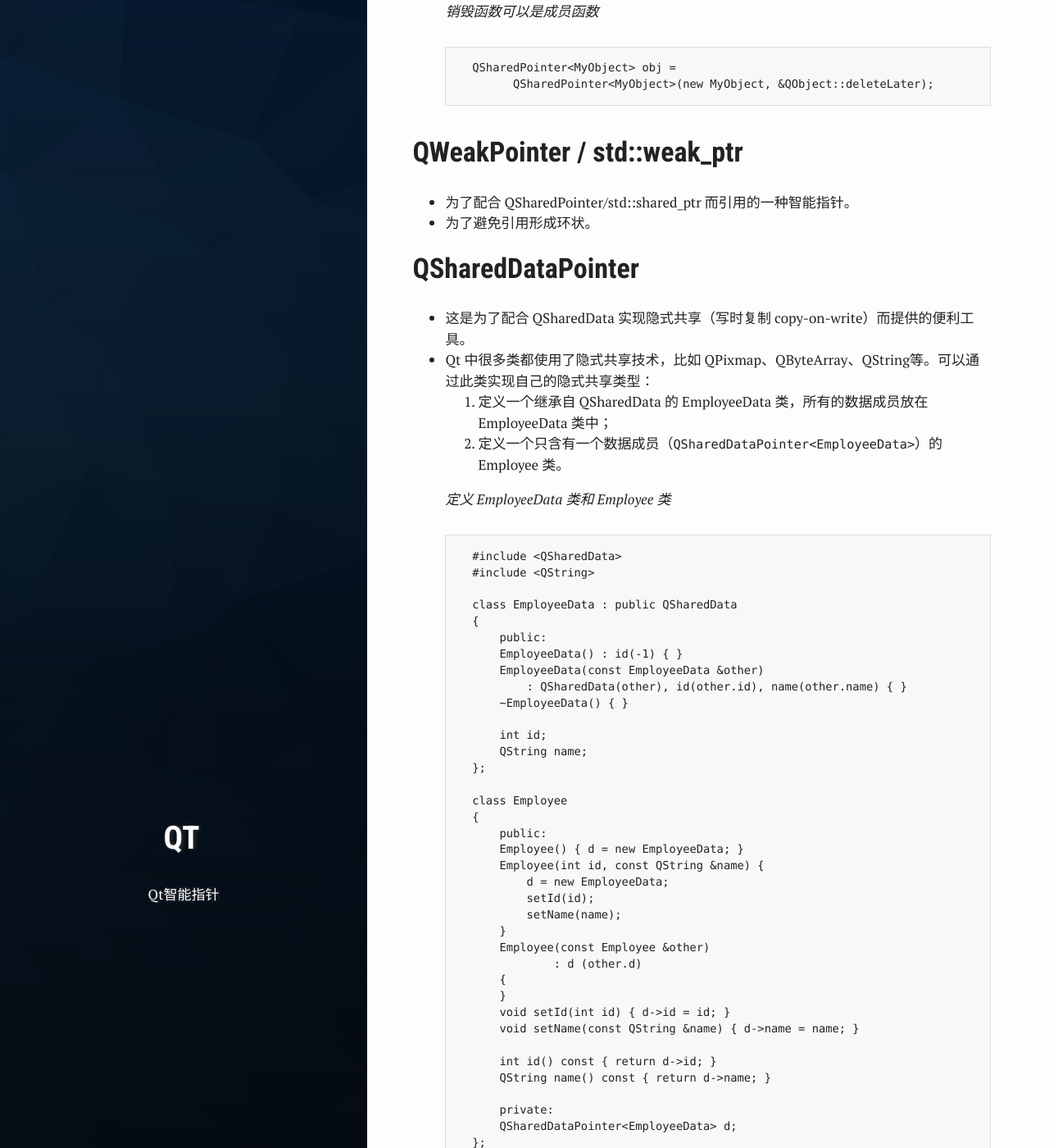
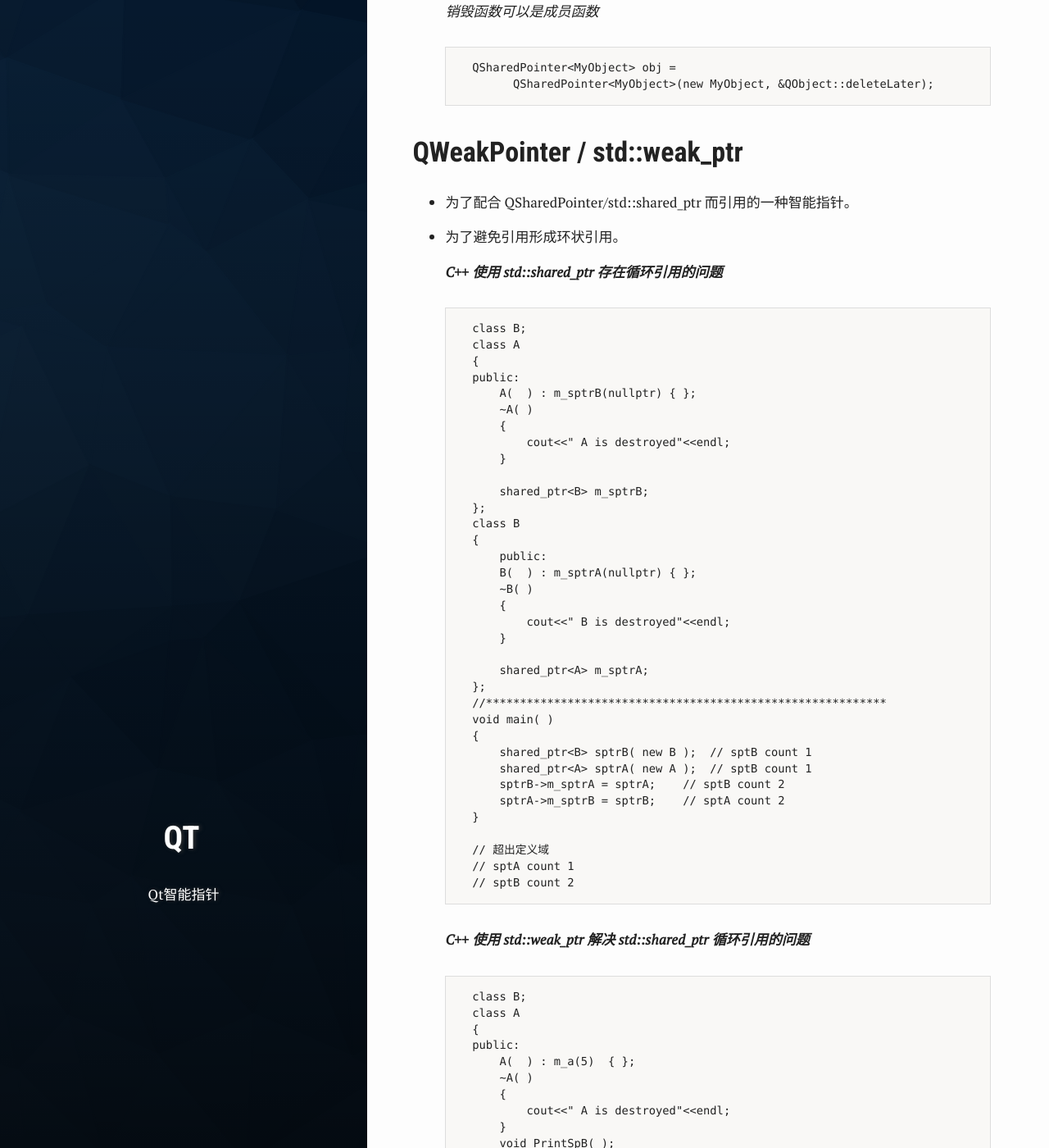
Before and after one commit to liuyang-f/liuyang-f.github.io, a Jekyll site: the page built from _posts/2021-01-01-Qt中的智能指针.md, in a window 1280 px wide and 1400 px high, scrolled down 2553 px. Shown: the whole window at 82% size. Built offline with Jekyll 4.4.1, drawn with Linux system fonts in a browser that asks for light colours; some of the changed text lies outside the part shown.

Commit message:
Update 2021-01-01-Qt中的智能指针.md

````diff
--- a/_posts/2021-01-01-Qt中的智能指针.md
+++ b/_posts/2021-01-01-Qt中的智能指针.md
@@ -10,15 +10,15 @@ author: lyang
 ---
 
 # 智能指针总览
-|Qt                          |C++|
-|---                         |---|
-|QPointer                    ||
-|QSharedPointer              |std::shared_ptr(C++11)|
-|QWeakerPointer              |std::weak_ptr(C++11)|
-|QScopedPointer              |std::unique_ptr(C++11) / std::auto_ptr(C++17移除)|
-|QScopedArrayPointer         ||
-|QSharedDataPointer          ||
-|QExplicitlySharedDataPointer||
+| Qt                           | C++ |
+| ---                          | --- |
+| QPointer                     | |
+| QSharedPointer               | std::shared_ptr(C++11) |
+| QWeakerPointer               | std::weak_ptr(C++11) |
+| QScopedPointer               | std::unique_ptr(C++11) / std::auto_ptr(C++17移除) |
+| QScopedArrayPointer          | |
+| QSharedDataPointer           | |
+| QExplicitlySharedDataPointer | |
 
 
 # QPointer
@@ -115,7 +115,93 @@ author: lyang
 
 # QWeakPointer / std::weak_ptr
 * 为了配合 QSharedPointer/std::shared_ptr 而引用的一种智能指针。
-* 为了避免引用形成环状。
+* 为了避免引用形成环状引用。
+
+    ***C++ 使用 std::shared_ptr 存在循环引用的问题***
+    ```
+    class B;
+    class A
+    {
+    public:
+        A(  ) : m_sptrB(nullptr) { };
+        ~A( )
+        {
+            cout<<" A is destroyed"<<endl;
+        }
+
+        shared_ptr<B> m_sptrB;
+    };
+    class B
+    {
+        public:
+        B(  ) : m_sptrA(nullptr) { };
+        ~B( )
+        {
+            cout<<" B is destroyed"<<endl;
+        }
+
+        shared_ptr<A> m_sptrA;
+    };
+    //***********************************************************
+    void main( )
+    {
+        shared_ptr<B> sptrB( new B );  // sptB count 1
+        shared_ptr<A> sptrA( new A );  // sptB count 1
+        sptrB->m_sptrA = sptrA;    // sptB count 2
+        sptrA->m_sptrB = sptrB;    // sptA count 2
+    }
+
+    // 超出定义域
+    // sptA count 1
+    // sptB count 2
+    ```
+
+    ***C++ 使用 std::weak_ptr 解决 std::shared_ptr 循环引用的问题***
+    ```
+    class B;
+    class A
+    {
+    public:
+        A(  ) : m_a(5)  { };
+        ~A( )
+        {
+            cout<<" A is destroyed"<<endl;
+        }
+        void PrintSpB( );
+
+        weak_ptr<B> m_sptrB;
+        int m_a;
+    };
+    class B
+    {
+    public:
+        B(  ) : m_b(10) { };
+        ~B( )
+        {
+            cout<<" B is destroyed"<<endl;
+        }
+
+        weak_ptr<A> m_sptrA;
+        int m_b;
+    };
+
+    void A::PrintSpB( )
+    {
+        if( !m_sptrB.expired() )
+        {
+            cout<< m_sptrB.lock( )->m_b<<endl;
+        }
+    }
+
+    void main( )
+    {
+        shared_ptr<B> sptrB( new B );
+        shared_ptr<A> sptrA( new A );
+        sptrB->m_sptrA = sptrA;
+        sptrA->m_sptrB = sptrB;
+        sptrA->PrintSpB( );
+    }
+    ```
 
 # QSharedDataPointer
 * 这是为了配合 QSharedData 实现隐式共享（写时复制 copy-on-write）而提供的便利工具。
````
